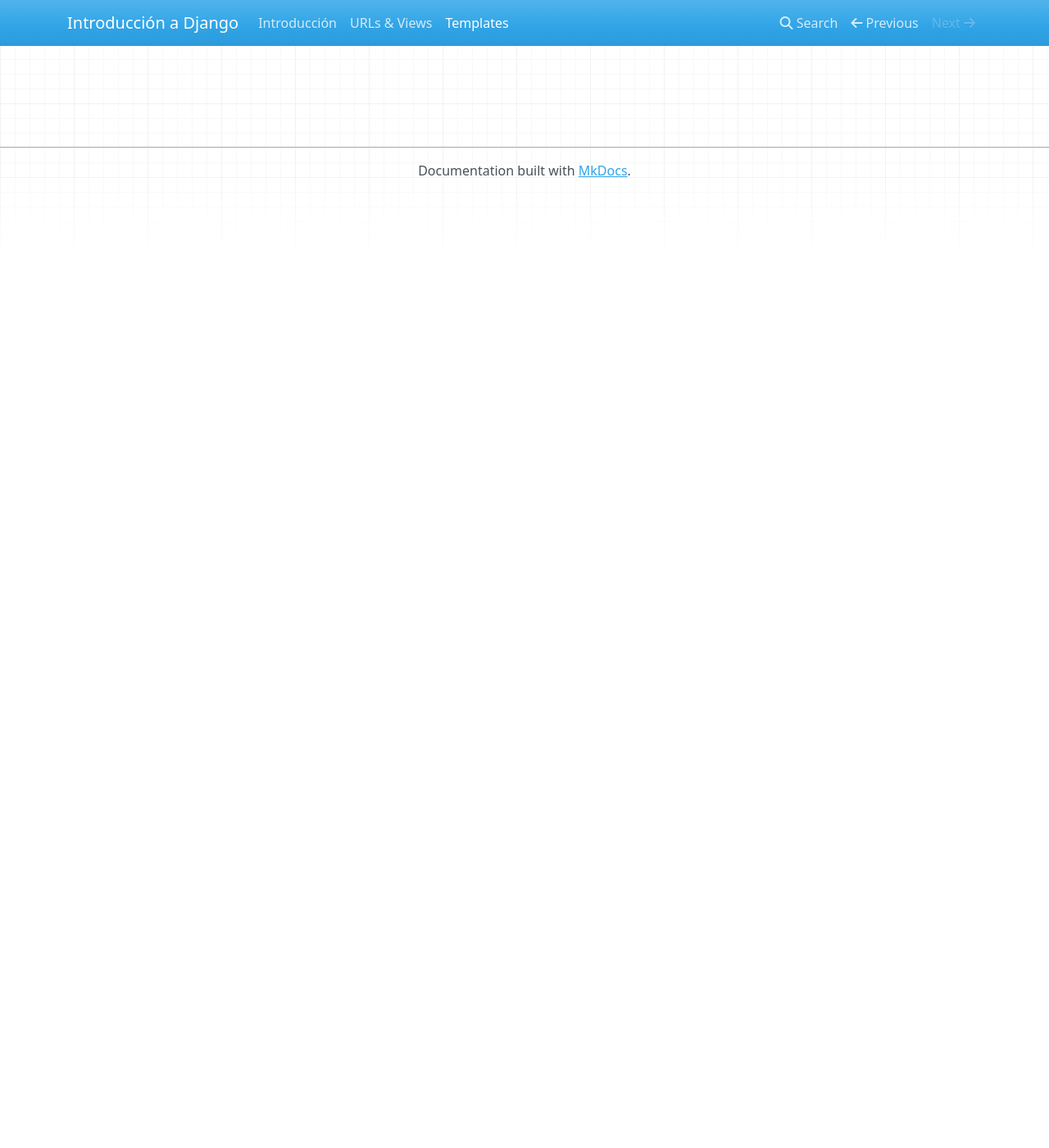
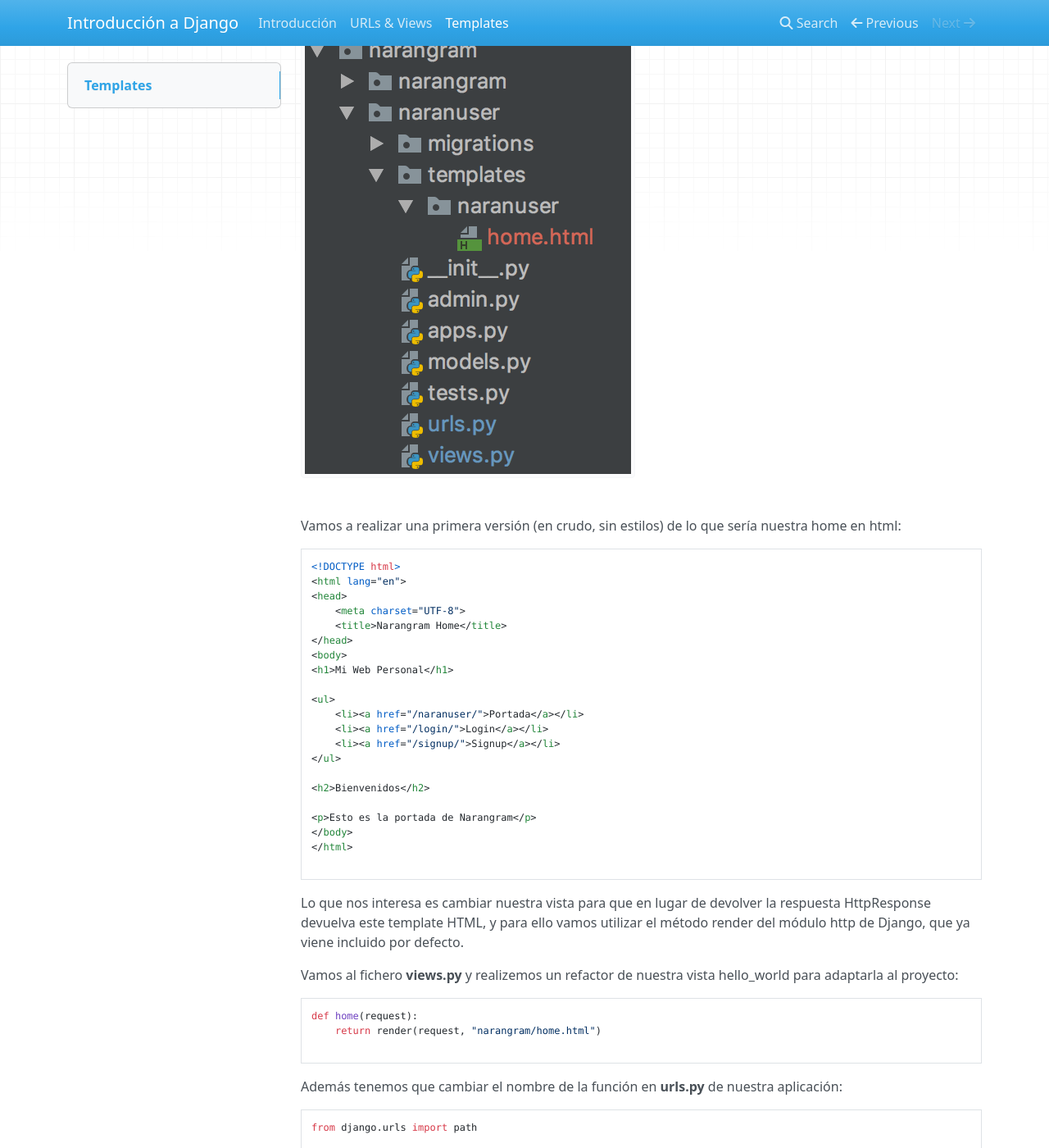
Before and after one commit to jmrivas86/introduccion-a-django, an MkDocs documentation site: the page built from doc/docs/templates.md, in a window 1280 px wide and 1400 px high, scrolled down 327 px. Shown: the whole window at 82% size. Built offline with MkDocs 1.6.1, drawn with Linux system fonts in a browser that asks for light colours; nearby versions of some CDN libraries; before the commit the page ends 900 px from its top, so only the background shows below that; some of the changed text lies outside the part shown.

Commit message:
Templates I

````diff
--- a/doc/docs/templates.md
+++ b/doc/docs/templates.md
@@ -1 +1,81 @@
 # Templates
+
+Para utilizar una plantilla lo primero es crearla, y para ello debemos hacerlo siguiendo una lógica.
+Lo primero es crear un directorio **templates** en nuestra app, que dentro debe contener otro
+directorio con el mismo nombre que la app, en nuestro caso **naranuser**.
+
+Tenemos que hacerlo así porque Django funciona mezclando los directorios templates de las apps, de manera que al
+final él tiene un solo directorio templates y dentro otro para cada app.
+
+Dentro de este subdirectorio **templates/narangram** de la app vamos a comenzar creando un fichero **home.html**:
+
+![crear directorio tempalte](imgs/template1.png "crear directorio tempalte")
+
+Vamos a realizar una primera versión (en crudo, sin estilos) de lo que sería nuestra home en html:
+
+```
+<!DOCTYPE html>
+<html lang="en">
+<head>
+    <meta charset="UTF-8">
+    <title>Narangram Home</title>
+</head>
+<body>
+<h1>Mi Web Personal</h1>
+
+<ul>
+    <li><a href="/naranuser/">Portada</a></li>
+    <li><a href="/login/">Login</a></li>
+    <li><a href="/signup/">Signup</a></li>
+</ul>
+
+<h2>Bienvenidos</h2>
+
+<p>Esto es la portada de Narangram</p>
+</body>
+</html>
+
+```
+
+Lo que nos interesa es cambiar nuestra vista para que en lugar de devolver la respuesta HttpResponse devuelva este
+template HTML, y para ello vamos utilizar el método render del módulo http de Django, que ya viene incluido por defecto.
+
+Vamos al fichero **views.py** y realizemos un refactor de nuestra vista hello_world para adaptarla al proyecto:
+
+```
+def home(request):
+    return render(request, "narangram/home.html")
+
+```
+
+Además tenemos que cambiar el nombre de la función en **urls.py** de nuestra aplicación:
+
+```
+from django.urls import path
+
+from . import views
+
+urlpatterns = [
+    path('', views.home, name='home'),
+]
+
+```
+
+Una vez hecho vamos a probar si carga la portada, pero como podréis observar no funcionará ya que por defecto Django
+optimiza el uso de la memoria así que no carga las plantillas de una app que no esté instalada en
+settings.py. Para cargar la app core y sus plantillas en memoria debemos ir al fichero **narangram/settings.py** y
+añadir la app en la lista **INSTALLED_APPS** justo abajo del todo:
+
+```
+INSTALLED_APPS = [
+    'django.contrib.admin',
+    'django.contrib.auth',
+    'django.contrib.contenttypes',
+    'django.contrib.sessions',
+    'django.contrib.messages',
+    'django.contrib.staticfiles',
+    'naranuser.apps.NaranuserConfig',
+]
+```
+
+Ahora probamos de nuevo y... FUNCIONA!
````
Also changed, not shown: doc/docs/imgs/template1.png (added), doc/site/index.html, 5 other files.
